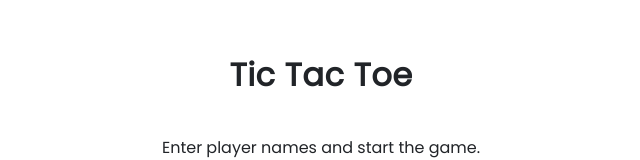
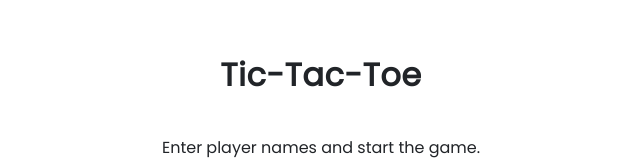
Before and after one commit to erin-yl/tic-tac-toe, a plain HTML site: page index.html in a window 1280 px wide. Shown: the top 160 px of the page, without its empty margins (319-959 px from the left). Drawn offline with Linux system fonts and the light colour scheme.

Commit message:
Refine format

```diff
--- a/index.html
+++ b/index.html
@@ -3,14 +3,14 @@
 <head>
   <meta charset="UTF-8">
   <meta name="viewport" content="width=device-width, initial-scale=1.0">
-  <title>Tic Tac Toe</title>
+  <title>Tic-Tac-Toe</title>
   <link rel="stylesheet" href="style.css">
   <link rel="preconnect" href="https://fonts.googleapis.com">
   <link rel="preconnect" href="https://fonts.gstatic.com" crossorigin>
   <link href="https://fonts.googleapis.com/css2?family=Poppins&display=swap" rel="stylesheet">
 </head>
 <body>
-  <h1>Tic Tac Toe</h1>
+  <h1>Tic-Tac-Toe</h1>
   <div id="message-display">Enter player names and start the game.</div>
   <div class="player-setup">
     <div>
```
